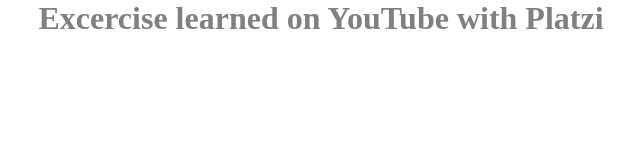
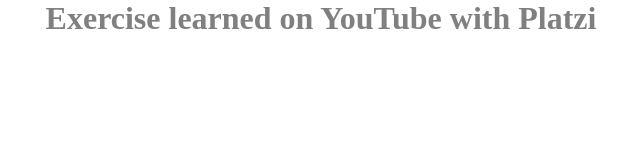
Before and after one commit to lestherxm/andoti, a plain HTML site: page index.html in a window 1280 px wide. Shown: the whole page, without its empty margins (319-959 px from the left). Drawn offline with Linux system fonts and the light colour scheme; no server answers.

Commit message:
updating the .html file content

```diff
--- a/index.html
+++ b/index.html
@@ -8,7 +8,7 @@
     <title>Andoti</title>
 </head>
 <body>
-        <h1>Excercise learned on YouTube with Platzi</h1>
+        <h1>Exercise learned on YouTube with Platzi</h1>
         <br>
         <main></main>
 
```
